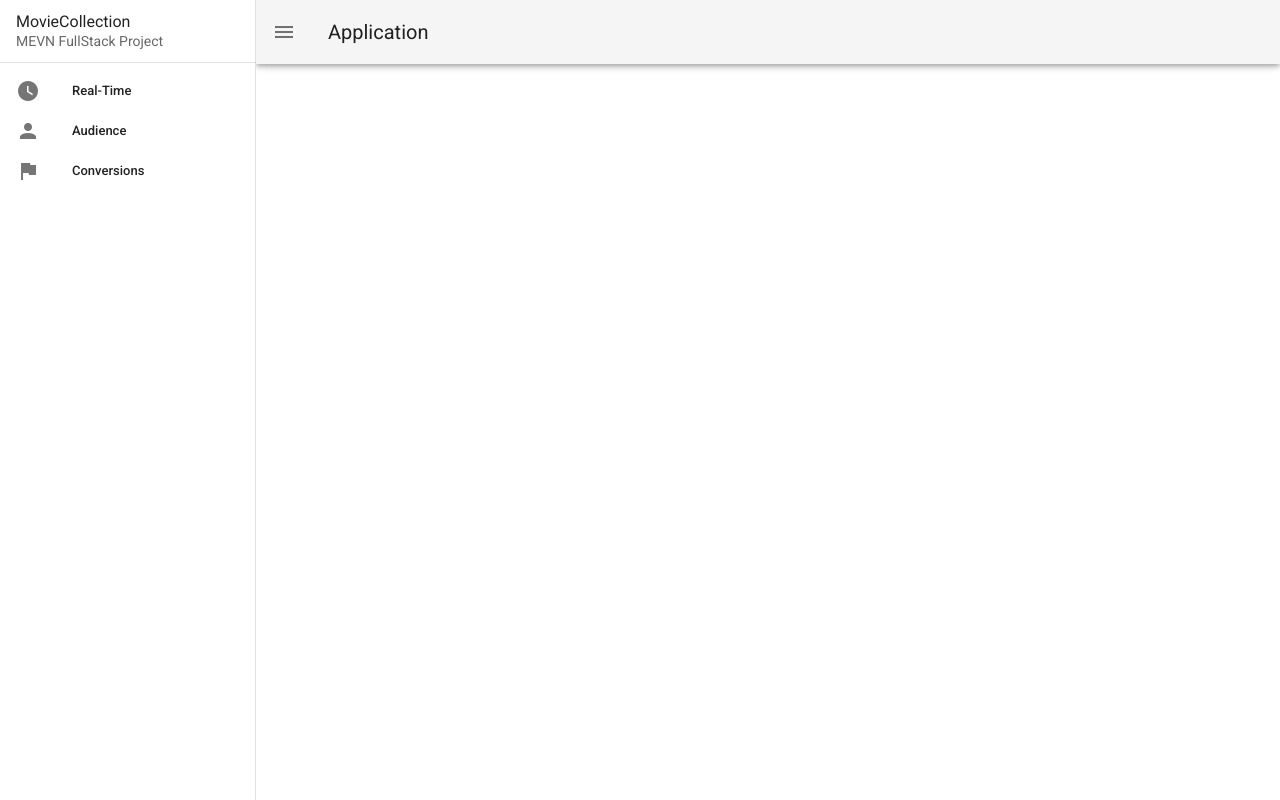
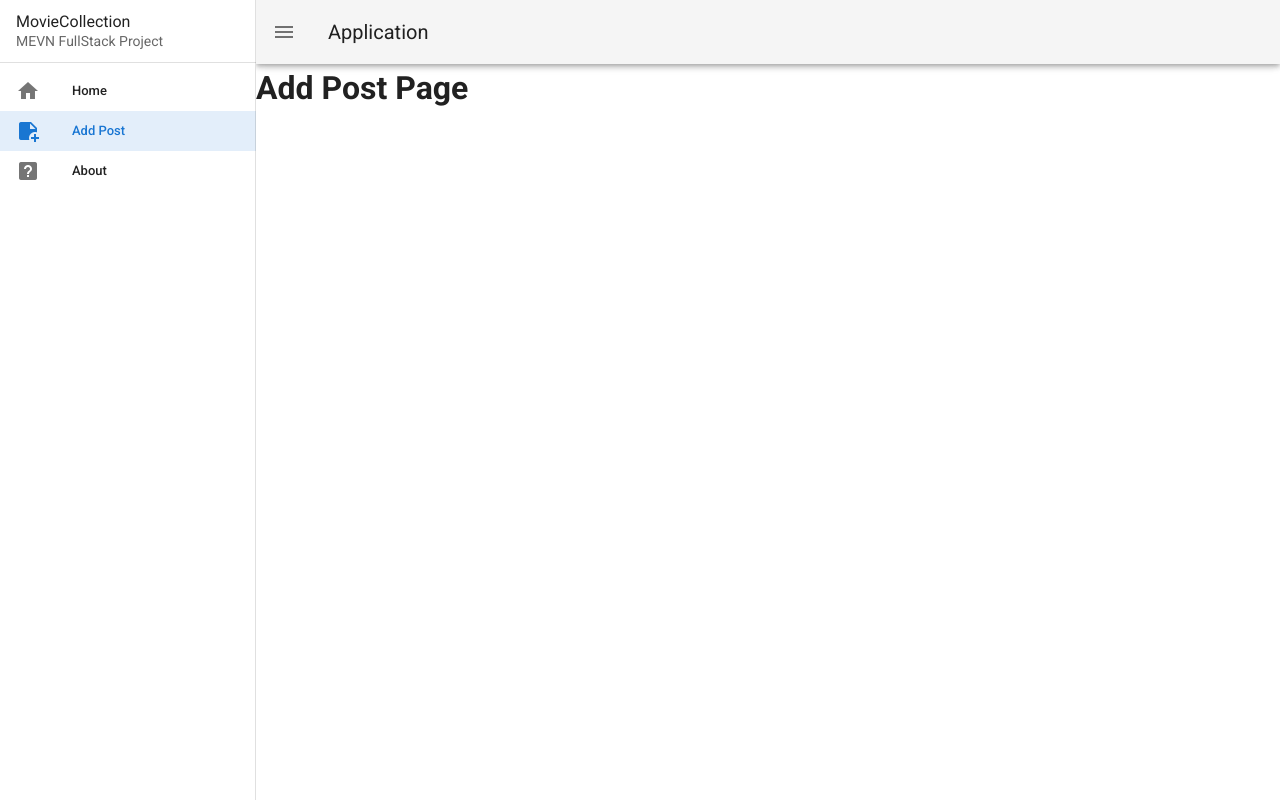
Before and after one commit to gayathribuddhika/Simple_Movie_Application, a Vue app in the folder client/: page /add-post in a window 1280 px wide. Built offline with nearby package versions, Linux system fonts and the light colour scheme.

Commit message:
create routes

```diff
--- a/client/src/App.vue
+++ b/client/src/App.vue
@@ -19,15 +19,12 @@
       <v-list-item-group
         color="primary"
       >
-        <v-list-item
-          v-for="(item, i) in items"
-          :key="i"
-        >
+        <v-list-item v-for="(item, i) in items" :key="i" :to="item.link">
           <v-list-item-icon>
             <v-icon v-text="item.icon"></v-icon>
           </v-list-item-icon>
           <v-list-item-content>
-            <v-list-item-title v-text="item.text"></v-list-item-title>
+            <v-list-item-title v-text="item.title"></v-list-item-title>
           </v-list-item-content>
         </v-list-item>
       </v-list-item-group>
@@ -41,7 +38,7 @@
     </v-app-bar>
 
     <v-main>
-      <!--  -->
+      <router-view></router-view>
     </v-main>
   </v-app>
 </template>
@@ -51,9 +48,9 @@
     data: () => ({
       drawer: null,
       items: [
-        { text: 'Real-Time', icon: 'mdi-clock' },
-        { text: 'Audience', icon: 'mdi-account' },
-        { text: 'Conversions', icon: 'mdi-flag' },
+        { title: 'Home', icon: 'mdi-home', link: "/"},
+        { title: 'Add Post', icon: 'mdi-note-plus', link: "/add-post"},
+        { title: 'About', icon: 'mdi-help-box', link: "/about"},
       ],
     }),
   }
--- a/client/src/router/index.js
+++ b/client/src/router/index.js
@@ -1,18 +1,24 @@
 import Vue from 'vue'
 import VueRouter from 'vue-router'
 import Home from '../views/Home.vue'
+import AddPost from '../views/AddPost.vue'
 
 Vue.use(VueRouter)
 
 const routes = [
   {
     path: '/',
-    name: 'Home',
+    name: 'home',
     component: Home
   },
   {
+    path: '/add-post',
+    name: 'add-post',
+    component: AddPost
+  },
+  {
     path: '/about',
-    name: 'About',
+    name: 'bout',
     // route level code-splitting
     // this generates a separate chunk (about.[hash].js) for this route
     // which is lazy-loaded when the route is visited.
--- a/client/src/views/About.vue
+++ b/client/src/views/About.vue
@@ -1,5 +1,3 @@
 <template>
-  <div class="about">
-    <h1>This is an about page</h1>
-  </div>
+  <h1>About Page</h1>
 </template>
--- /dev/null
+++ b/client/src/views/AddPost.vue
@@ -0,0 +1,3 @@
+<template>
+    <h1>Add Post Page</h1>
+</template>
--- a/client/src/views/Home.vue
+++ b/client/src/views/Home.vue
@@ -1,5 +1,5 @@
 <template>
-  <hello-world />
+  <h1>Home Page</h1>
 </template>
 
 <script>
```
